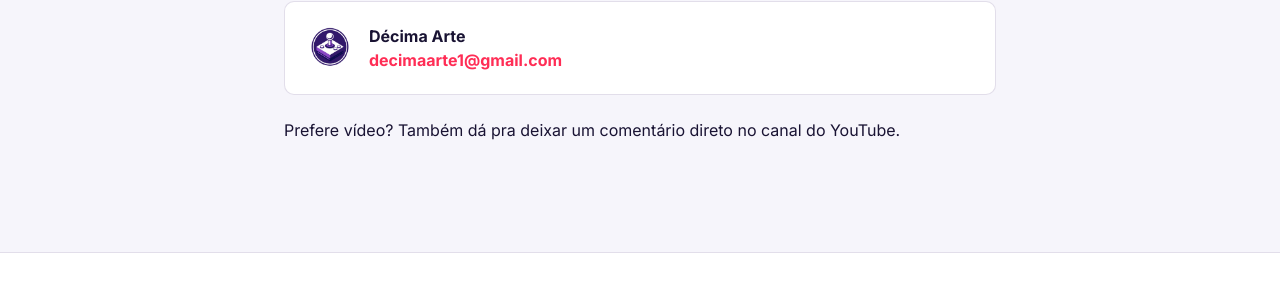
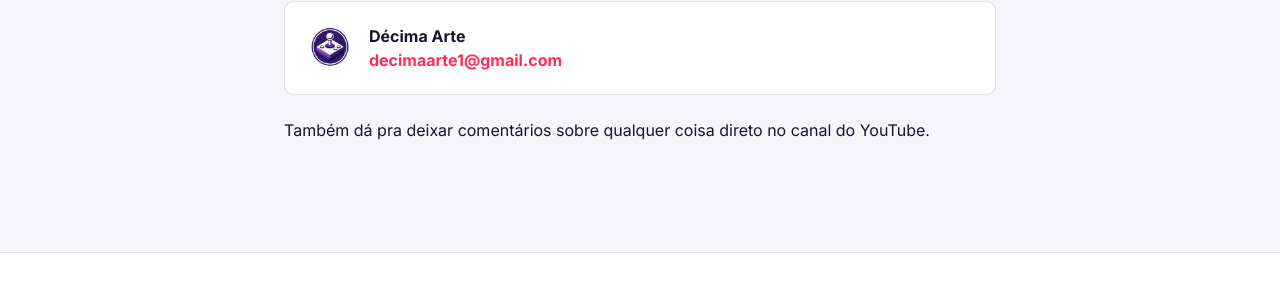
Before and after one commit to decimaarte/decimaarte, a Jekyll site: the page built from contato.html, in a window 1280 px wide. Shown: the part 307-600 px from the top of the page. Built offline with Jekyll 4.4.1, drawn with Linux system fonts in a browser that asks for light colours.

Commit message:
Update Página “contato”

```diff
--- a/contato.html
+++ b/contato.html
@@ -1,6 +1,6 @@
 ---
+title: Contato
 layout: page
-title: Contato
 permalink: /contato/
 ---
 
@@ -16,4 +16,4 @@ permalink: /contato/
   </div>
 </div>
 
-<p>Prefere vídeo? Também dá pra deixar um comentário direto no <a href="{{ site.youtube_url }}" target="_blank" rel="noopener">canal do YouTube</a>.</p>
+<p>Também dá pra deixar comentários sobre qualquer coisa direto no <a href="{{ site.youtube_url }}" target="_blank" rel="noopener">canal do YouTube</a>.</p>
```
